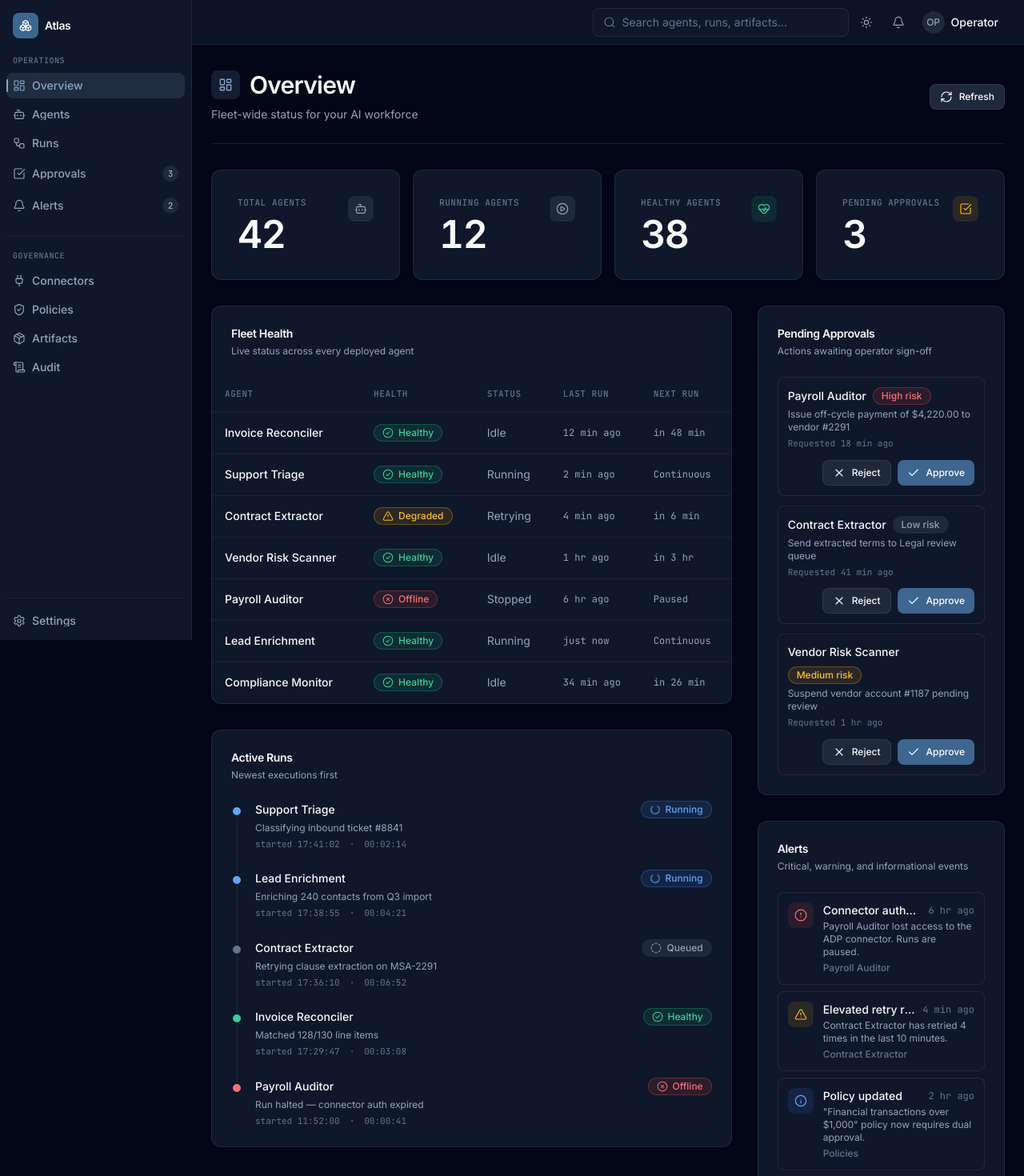
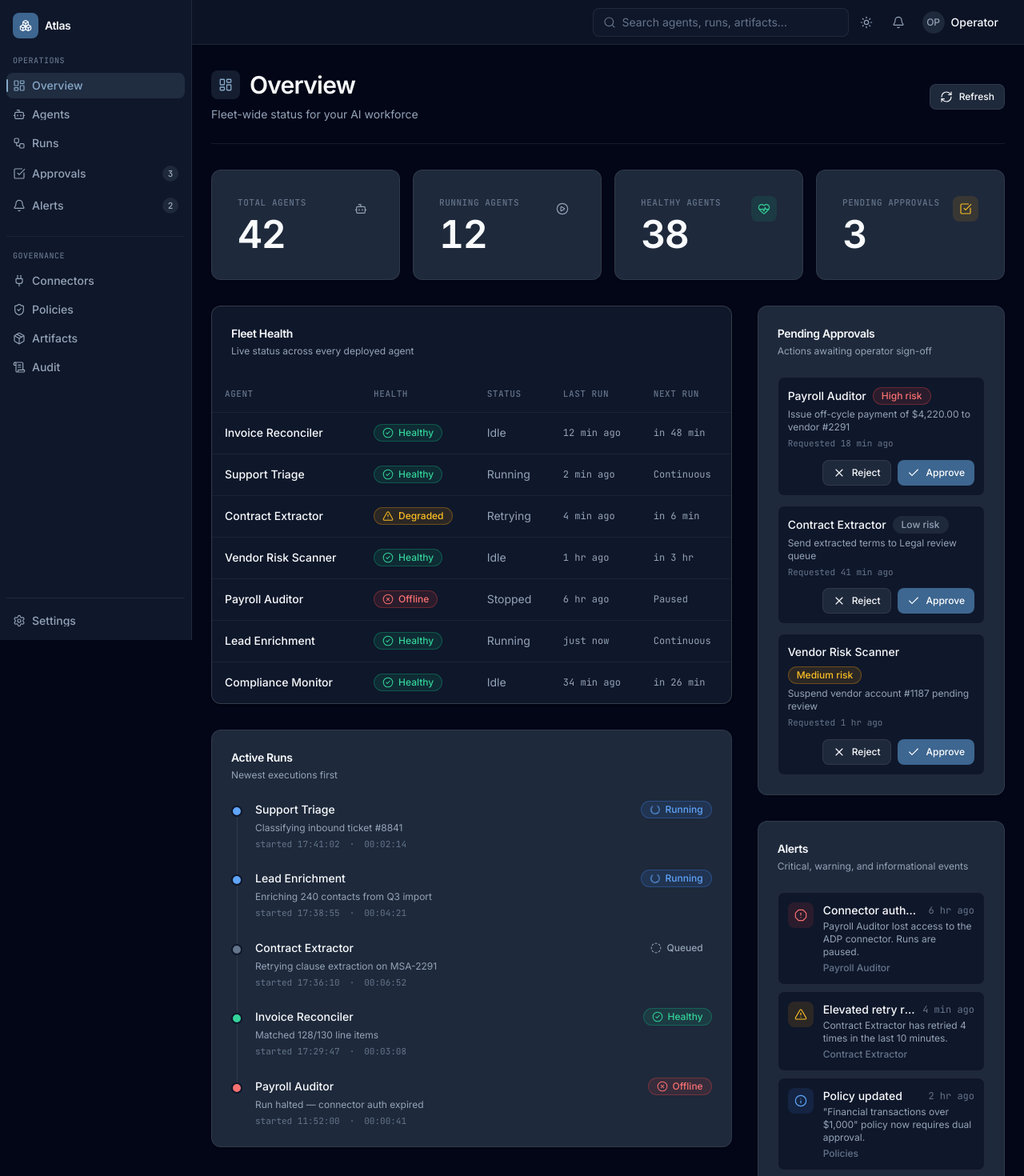
Before and after one commit to vasudevap/agent-control-center, a Next.js app in the folder apps/web/: page / in a window 1280 px wide. Shown: the top 1470 px of the page at 80% size. Built offline with nearby package versions, Linux system fonts and the light colour scheme.

Commit message:
Refine overview card hierarchy

```diff
--- a/apps/web/src/features/overview/components/active-runs-section.tsx
+++ b/apps/web/src/features/overview/components/active-runs-section.tsx
@@ -13,7 +13,7 @@ export interface ActiveRunsSectionProps {
 
 export function ActiveRunsSection({ runs, state = "success" }: ActiveRunsSectionProps) {
   return (
-    <Card>
+    <Card className="bg-surface-secondary">
       <CardHeader>
         <CardTitle>Active Runs</CardTitle>
         <CardDescription>Newest executions first</CardDescription>
--- a/apps/web/src/features/overview/components/alerts-section.tsx
+++ b/apps/web/src/features/overview/components/alerts-section.tsx
@@ -12,7 +12,7 @@ export interface AlertsSectionProps {
 
 export function AlertsSection({ alerts, state = "success" }: AlertsSectionProps) {
   return (
-    <Card>
+    <Card className="bg-surface-secondary">
       <CardHeader>
         <CardTitle>Alerts</CardTitle>
         <CardDescription>Critical, warning, and informational events</CardDescription>
--- a/apps/web/src/features/overview/components/fleet-health-section.tsx
+++ b/apps/web/src/features/overview/components/fleet-health-section.tsx
@@ -20,7 +20,7 @@ export interface FleetHealthSectionProps {
 
 export function FleetHealthSection({ agents, state = "success" }: FleetHealthSectionProps) {
   return (
-    <Card>
+    <Card className="border-border-strong shadow-atlas-md">
       <CardHeader>
         <CardTitle>Fleet Health</CardTitle>
         <CardDescription>Live status across every deployed agent</CardDescription>
--- a/apps/web/src/features/overview/components/metrics-row.tsx
+++ b/apps/web/src/features/overview/components/metrics-row.tsx
@@ -20,6 +20,7 @@ export function MetricsRow({ metrics, state = "success" }: MetricsRowProps) {
         icon={Bot}
         tone="default"
         state={state}
+        className="bg-surface-secondary"
       />
       <MetricCard
         label="Running Agents"
@@ -27,6 +28,7 @@ export function MetricsRow({ metrics, state = "success" }: MetricsRowProps) {
         icon={PlayCircle}
         tone="default"
         state={state}
+        className="bg-surface-secondary"
       />
       <MetricCard
         label="Healthy Agents"
@@ -34,6 +36,7 @@ export function MetricsRow({ metrics, state = "success" }: MetricsRowProps) {
         icon={HeartPulse}
         tone="success"
         state={state}
+        className="bg-surface-secondary"
       />
       <MetricCard
         label="Pending Approvals"
@@ -41,6 +44,7 @@ export function MetricsRow({ metrics, state = "success" }: MetricsRowProps) {
         icon={CheckSquare}
         tone="warning"
         state={state}
+        className="bg-surface-secondary"
       />
     </div>
   );
--- a/apps/web/src/features/overview/components/pending-approvals-section.tsx
+++ b/apps/web/src/features/overview/components/pending-approvals-section.tsx
@@ -27,7 +27,7 @@ export function PendingApprovalsSection({
   onDecision,
 }: PendingApprovalsSectionProps) {
   return (
-    <Card>
+    <Card className="bg-surface-secondary">
       <CardHeader>
         <CardTitle>Pending Approvals</CardTitle>
         <CardDescription>Actions awaiting operator sign-off</CardDescription>
@@ -56,7 +56,7 @@ export function PendingApprovalsSection({
             return (
               <div
                 key={approval.id}
-                className="flex flex-col gap-3 rounded-atlas-md border border-border-default p-3"
+                className="flex flex-col gap-3 rounded-atlas-md border border-border-default bg-surface p-3"
               >
                 <div className="flex min-w-0 flex-col gap-1">
                   <div className="flex flex-wrap items-center gap-2">
--- a/apps/web/src/features/overview/components/upcoming-schedule-section.tsx
+++ b/apps/web/src/features/overview/components/upcoming-schedule-section.tsx
@@ -12,7 +12,7 @@ export interface UpcomingScheduleSectionProps {
 
 export function UpcomingScheduleSection({ items, state = "success" }: UpcomingScheduleSectionProps) {
   return (
-    <Card>
+    <Card className="bg-surface-secondary">
       <CardHeader>
         <CardTitle>Upcoming Schedule</CardTitle>
         <CardDescription>Next scheduled agent activity</CardDescription>
```
